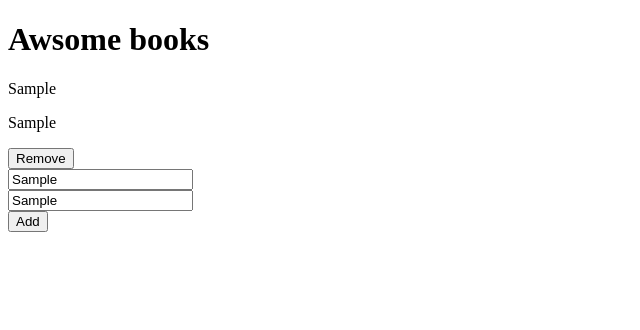
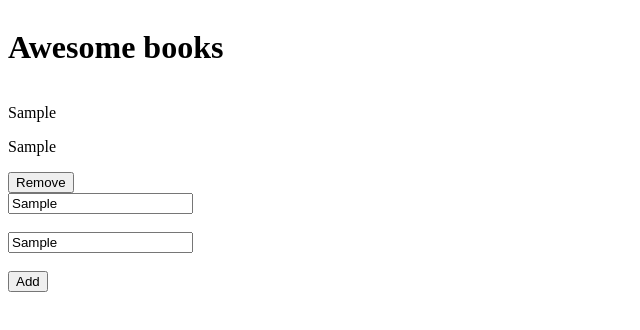
Before and after one commit to BranBayou/awesome-books-project, a website: page index.html in a window 1280 px wide. Both pictures are taken after typing "Sample", "Sample" into the empty fields and a click on the button "Add". Shown: the whole page, without its empty margins (0-640 px from the left). Drawn offline with Linux system fonts and the light colour scheme.

Commit message:
Configure the project and fix linters

```diff
--- a/index.html
+++ b/index.html
@@ -10,16 +10,16 @@
 <body>
   <main>
     <div class="intro">
-      <h1>Awsome books</h1>
+      <h1>Awesome books</h1>
     </div>
     <div class="book-list"></div>
     <form id="form" action="">
       <div class="title">
         <input class="book-title" type="text" name="title" placeholder="Title" required>
-      </div>
+      </div><br>
       <div class="author">
         <input class="book-author" type="text" name="author" placeholder="Author" required>
-      </div>
+      </div><br>
       <button class="add-btn" id="add-btn" type="button">Add</button>
     </form>
   </main>
--- a/scripts.js
+++ b/scripts.js
@@ -1,10 +1,11 @@
+/* eslint-disable no-use-before-define */
 const title = document.querySelector('.book-title');
 const author = document.querySelector('.book-author');
 const bookList = document.getElementsByClassName('book-list')[0];
 const addBtn = document.getElementsByClassName('add-btn')[0];
 let bookArray = [];
 
-const addBooks = (title, author) => {
+function addBooks(title, author) {
   if (title !== '' && author !== '') {
     const arrayObj = {
       Title: title,
@@ -13,7 +14,7 @@ const addBooks = (title, author) => {
     bookArray.push(arrayObj);
     localStorage.setItem('Books', JSON.stringify(bookArray));
   }
-};
+}
 
 function showBook() {
   checkLocalStorage();
--- a/styles.css
+++ b/styles.css
@@ -0,0 +1,4 @@
+main {
+  display: flex;
+  flex-direction: column;
+}
```
Also changed, not shown: package.json (added, +23 -0 lines), .eslintrc.json (added), .github/workflow/linter.yml (added), .stylelintrc.json (added), 3 other files.
